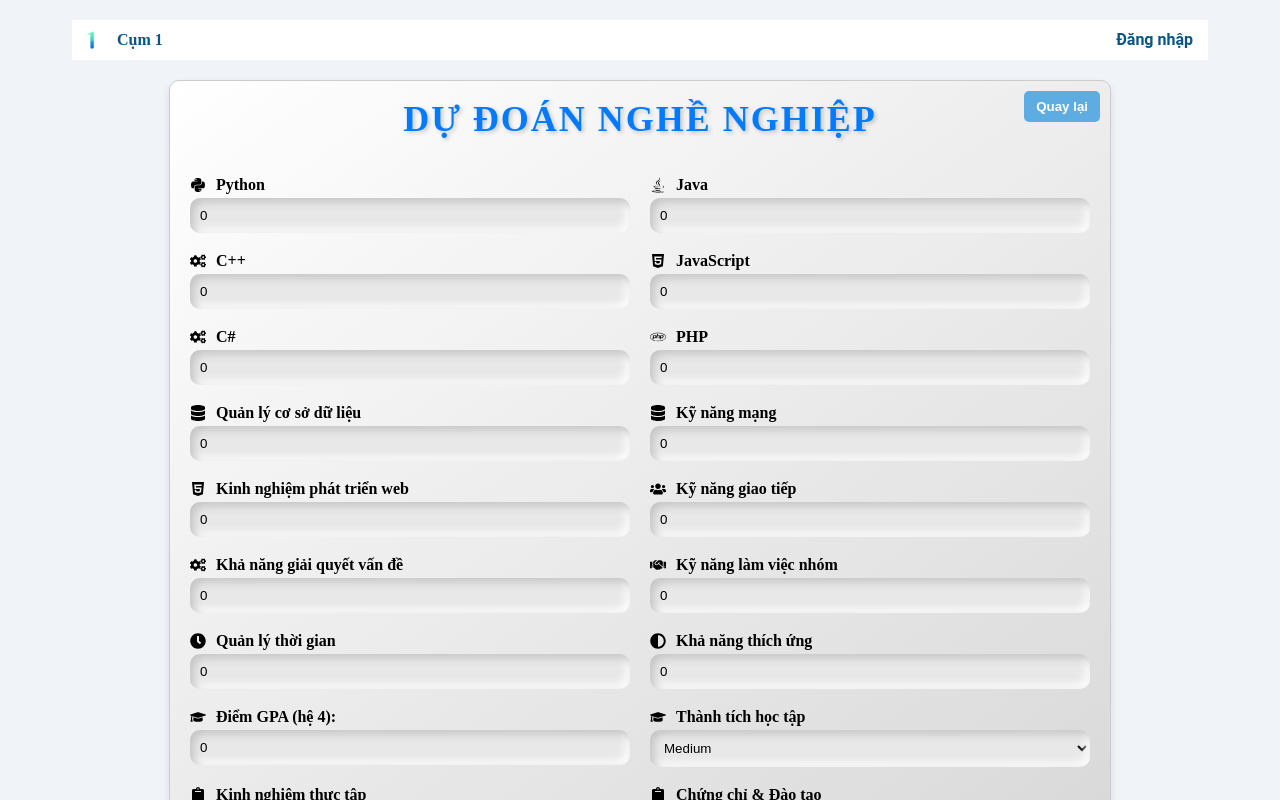
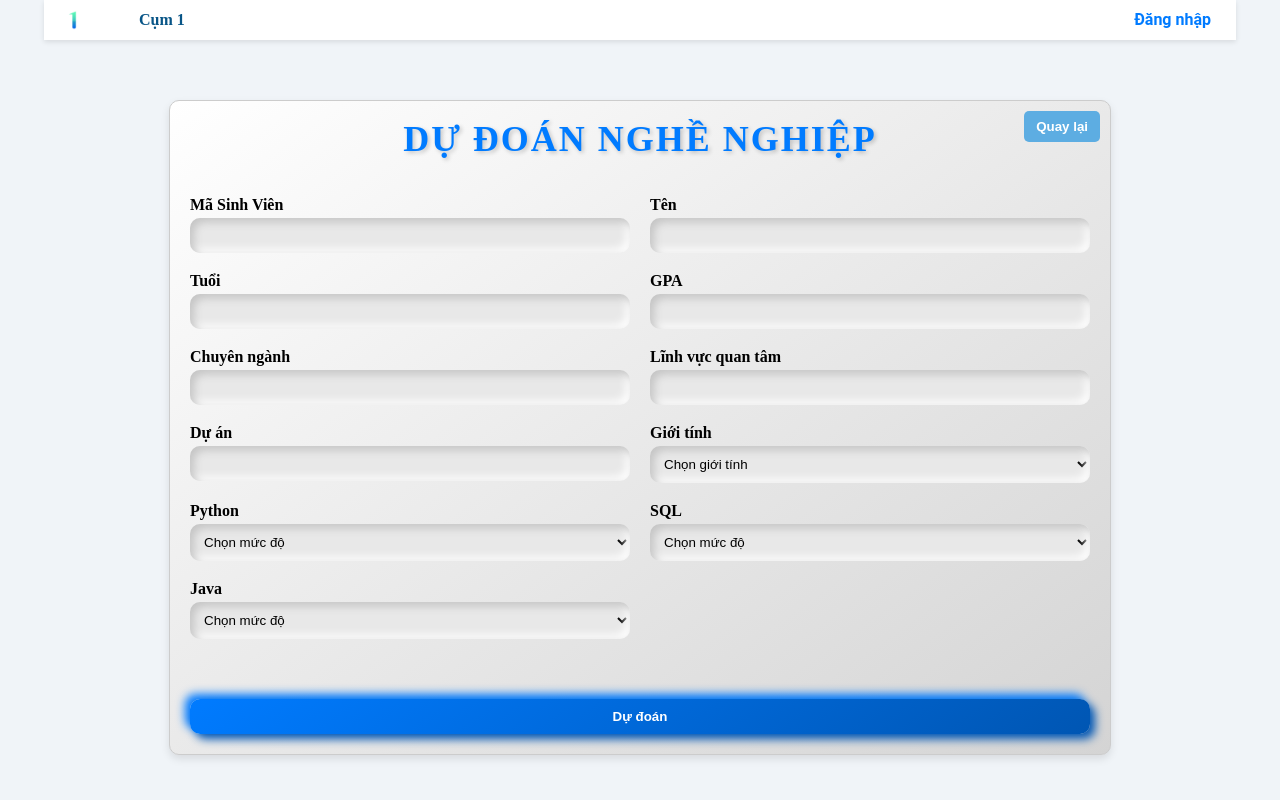
Before and after one commit to QD22082003/Job-web, a React (Create React App) app: page /search-detail in a window 1280 px wide. Shown: the top 800 px of the page. Built offline with nearby package versions, Linux system fonts and the light colour scheme.

Commit message:
Updated UI Search Detail and Header

```diff
--- a/src/components/Detail/Detail.js
+++ b/src/components/Detail/Detail.js
@@ -1,19 +1,14 @@
 import React, { useEffect, useState } from "react";
-import "./Detail.css";
+import { useParams } from "react-router-dom";
 import axios from "axios";
-import { FaBriefcase, FaDollarSign } from "react-icons/fa";
+import { useNavigate } from "react-router-dom";
 import {
-  FaSearch,
   FaMapMarkerAlt,
-  FaIndustry,
-  FaUsers,
-  FaGlobe,
   FaEye,
 } from "react-icons/fa";
-import Logo from "../../assets/logo-tlu.png";
-import logoweb from "../../assets/1.png";
-import { useNavigate } from "react-router-dom";
-import { useParams } from "react-router-dom";
+import Header from "../../components/Header/Header";
+import "./Detail.css";
+
 const Detail = () => {
   const { companyName } = useParams();
   const [companyData, setCompanyData] = useState(null);
@@ -54,15 +49,8 @@ const Detail = () => {
   return (
     <div className="detail-container">
       {/* Header */}
-      <header className="header">
-        <div className="header-content">
-          <img src={logoweb} alt="Job" className="logo-image" />
-          <label className="label-cum">Cụm 1</label>
-          <div className="auth-links">
-            <a href="/login">Đăng nhập</a> | <a href="/signup">Đăng kí</a>
-          </div>
-        </div>
-      </header>
+      <Header />
+
 
       {/* Search Section */}
       {/* <div className="search-section-block">
@@ -180,8 +168,8 @@ const Detail = () => {
             <p
               style={{
                 fontWeight: "500",
-                lineHeight: "1.8", // Tăng khoảng cách giữa các dòng
-                fontStyle: "italic", // Chữ in nghiêng
+                lineHeight: "1.8",
+                fontStyle: "italic",
               }}
             >
               {companyData?.companyProfile}
--- a/src/components/Header/Header.css
+++ b/src/components/Header/Header.css
@@ -1,12 +1,14 @@
 .header {
+  position: fixed;
+  top: 0;
+  left: 0;
+  right: 0;
   display: flex;
   justify-content: space-between;
   padding: 10px 10px;
   background-color: #fff;
-
-  width: 90%;
-  margin-left: auto;
-  margin-right: auto;
+  z-index: 1000;
+  box-shadow: 0 2px 5px rgba(0, 0, 0, 0.1);
 }
 
 .home-link {
--- a/src/components/Home/Home.css
+++ b/src/components/Home/Home.css
@@ -1,6 +1,5 @@
 .home-container {
   font-family: 'Roboto', Arial, sans-serif;
-
   color: #333;
 }
 
@@ -15,16 +14,19 @@
   margin-left: auto;
   margin-right: auto;
 }
+
 .auth-links {
   margin-left: auto;
   color: #085587;
 
 }
-  .label-cum{
+
+.label-cum {
   color: #085587;
   font-size: 16px;
   font-weight: bold;
 }
+
 .auth-links a {
   color: #085587;
   text-decoration: none;
@@ -37,14 +39,16 @@
 .search-section {
   background: linear-gradient(to right, #00c6ff, #0072ff);
   text-align: center;
-    padding:25px 10px;
+  padding: 25px 10px;
   color: #fff;
   width: 90%;
   margin-left: auto;
   margin-right: auto;
   border-radius: 10px;
+  margin-top: 60px;
 }
-  .header-content{
+
+.header-content {
   display: flex;
   justify-content: center;
   align-items: center;
@@ -58,11 +62,12 @@
 }
 
 .search-box {
+  margin-top: 8px;
   display: flex;
   position: absolute;
   justify-content: center;
   background-color: #0072ff;
-    left: 50%; /* Dịch sang 50% của màn hình */
+  left: 50%;
   transform: translateX(-50%);
   box-shadow: 0px 4px 10px rgba(0, 114, 255, 0.5);
   border-radius: 100px !important;
@@ -86,22 +91,23 @@
 }
 
 /* Filters */
-
 .content-block {
-    display: flex; /* Sử dụng Flexbox để chia bố cục */
-    gap: 20px; /* Khoảng cách giữa 2 phần */
+  display: flex;
+  gap: 20px;
   width: 90%;
   margin-top: 20px;
   margin-left: auto;
   margin-right: auto;
 }
-  .checkbox-block{
+
+.checkbox-block {
   color: #085587;
   font-size: 14px;
 }
+
 .filter-section {
-    flex: 0 0 20%; /* Phần bên trái chiếm 20% */
-    background-color: #ffff; /* Màu nền nhẹ */
+  flex: 0 0 20%;
+  background-color: #ffff;
   padding: 15px;
   box-shadow: 0px 4px 10px rgba(0, 114, 255, 0.5);
   border-radius: 10px;
@@ -109,19 +115,21 @@
 }
 
 .featured-jobs {
-    flex: 1; /* Phần còn lại chiếm 80% */
+  flex: 1;
   background-color: #ffffff;
   padding: 15px;
   box-shadow: 0px 4px 10px rgba(0, 114, 255, 0.5);
   border-radius: 10px;
 }
-  .filter-box{
+
+.filter-box {
   background-color: #fff;
 }
+
 .filter-box h3,
 .featured-jobs h3 {
   margin-bottom: 10px;
-    color: #085587; /* Màu cho tiêu đề */
+  color: #085587;
 }
 
 .filter-box ul,
@@ -174,22 +182,25 @@
   margin-right: 5px;
   color: #007bff;
 }
+
 .job-text {
   font-size: 16px;
   color: #085587;
   font-weight: bold;
-    transition: color 0.3s ease; /* Hiệu ứng chuyển màu mượt mà */
-  }
-  .job-list li:hover .job-text{
-    color: orange; /* Chuyển thành màu cam khi hover */
   transition: color 0.3s ease;
 }
 
-  .cp-text{
+.job-list li:hover .job-text {
+  color: orange;
+  transition: color 0.3s ease;
+}
+
+.cp-text {
   font-size: 12px;
   font-weight: 600;
 }
-  .ad-text{
+
+.ad-text {
   font-size: 10px;
   font-weight: 300;
 }
--- a/src/components/Search/Search.css
+++ b/src/components/Search/Search.css
@@ -7,6 +7,7 @@
     margin-left: auto;
     margin-right: auto;
     border-radius: 10px;
+    margin-top: 60px;
 }
 
 .header-content {
@@ -23,6 +24,7 @@
 }
 
 .search-box {
+    margin-top: 8px;
     display: flex;
     position: absolute;
     justify-content: center;
--- a/src/containers/SearchDetail/SearchDetail.css
+++ b/src/containers/SearchDetail/SearchDetail.css
@@ -2,15 +2,23 @@
     display: flex;
     flex-direction: column;
     align-items: center;
-    justify-content: center;
+    justify-content: flex-start;
     padding: 20px;
     background: #f0f4f8;
     min-height: 100vh;
     overflow-y: auto;
 }
 
+.search-detail-container > .Header {
+    width: 100%;
+    position: fixed;
+    top: 0;
+    z-index: 100;
+}
+
+
 .search-detail-form {
-    margin-top: 20px;
+    margin-top: 80px;
     background: linear-gradient(145deg, #fff, #d4d4d4);
     box-shadow: 8px 8px 15px #c3c3c3, -8px -8px 15px #fff;
     border-radius: 20px;
@@ -68,6 +76,7 @@
 }
 
 .submit-button {
+    margin-top: 40px;
     padding: 10px;
     font-weight: bold;
     color: #fff;
--- a/src/containers/SearchDetail/SearchDetail.js
+++ b/src/containers/SearchDetail/SearchDetail.js
@@ -3,137 +3,76 @@ import axios from "axios";
 import Header from "../../components/Header/Header";
 import { Formik, Field, Form } from "formik";
 import * as Yup from "yup";
-import {
-    FaClipboard,
-    FaGraduationCap,
-    FaChalkboardTeacher,
-    FaPython,
-    FaJava,
-    FaCogs,
-    FaHtml5,
-    FaPhp,
-    FaDatabase,
-    FaUsers,
-    FaHandshake,
-    FaClock,
-    FaAdjust,
-} from "react-icons/fa";
 import "./SearchDetail.css";
 
 const SearchDetail = () => {
-    const [careerGoal, setCareerGoal] = useState("");
+    const [futureCareer, setFutureCareer] = useState("");
 
     const initialValues = {
-        python: 0,
-        java: 0,
-        cpp: 0,
-        javascript: 0,
-        csharp: 0,
-        php: 0,
-        database_management: 0,
-        networking_skills: 0,
-        web_development_experience: 0,
-        communication_skills: 0,
-        problem_solving_abilities: 0,
-        teamwork_collaboration: 0,
-        time_management: 0,
-        adaptability: 0,
-        gpa: 0.0,
-        academic_achievements: "Medium",
-        internship_experience: "No",
-        certifications_training: "No",
-        leadership_experience: "No",
+        student_id: "",
+        name: "",
+        gender: "",
+        age: "",
+        gpa: "",
+        major: "",
+        interested_domain: "",
+        projects: "",
+        python: "",
+        sql: "",
+        java: "",
     };
 
     const validationSchema = Yup.object({
-        python: Yup.number()
-            .min(0, "Nhập trong khoảng 0 đến 10")
-            .max(10, "Nhập trong khoảng 0 đến 10")
+        student_id: Yup.string().required("Trường này là bắt buộc"),
+        name: Yup.string()
+            .matches(/^[a-zA-ZÀ-ỹ\s]+$/, "Tên chỉ được chứa chữ")
             .required("Trường này là bắt buộc"),
-        java: Yup.number()
-            .min(0, "Nhập trong khoảng 0 đến 10")
-            .max(10, "Nhập trong khoảng 0 đến 10")
+        gender: Yup.string()
+            .oneOf(["Male", "Female"], "Giới tính không hợp lệ")
             .required("Trường này là bắt buộc"),
-        cpp: Yup.number()
-            .min(0, "Nhập trong khoảng 0 đến 10")
-            .max(10, "Nhập trong khoảng 0 đến 10")
-            .required("Trường này là bắt buộc"),
-        javascript: Yup.number()
-            .min(0, "Nhập trong khoảng 0 đến 10")
-            .max(10, "Nhập trong khoảng 0 đến 10")
-            .required("Trường này là bắt buộc"),
-        csharp: Yup.number()
-            .min(0, "Nhập trong khoảng 0 đến 10")
-            .max(10, "Nhập trong khoảng 0 đến 10")
-            .required("Trường này là bắt buộc"),
-        php: Yup.number()
-            .min(0, "Nhập trong khoảng 0 đến 10")
-            .max(10, "Nhập trong khoảng 0 đến 10")
-            .required("Trường này là bắt buộc"),
-        database_management: Yup.number()
-            .min(0, "Nhập trong khoảng 0 đến 10")
-            .max(10, "Nhập trong khoảng 0 đến 10")
-            .required("Trường này là bắt buộc"),
-        networking_skills: Yup.number()
-            .min(0, "Nhập trong khoảng 0 đến 10")
-            .max(10, "Nhập trong khoảng 0 đến 10")
-            .required("Trường này là bắt buộc"),
-        web_development_experience: Yup.number()
-            .min(0, "Nhập trong khoảng 0 đến 10")
-            .max(10, "Nhập trong khoảng 0 đến 10")
-            .required("Trường này là bắt buộc"),
-        communication_skills: Yup.number()
-            .min(0, "Nhập trong khoảng 0 đến 10")
-            .max(10, "Nhập trong khoảng 0 đến 10")
-            .required("Trường này là bắt buộc"),
-        problem_solving_abilities: Yup.number()
-            .min(0, "Nhập trong khoảng 0 đến 10")
-            .max(10, "Nhập trong khoảng 0 đến 10")
-            .required("Trường này là bắt buộc"),
-        teamwork_collaboration: Yup.number()
-            .min(0, "Nhập trong khoảng 0 đến 10")
-            .max(10, "Nhập trong khoảng 0 đến 10")
-            .required("Trường này là bắt buộc"),
-        time_management: Yup.number()
-            .min(0, "Nhập trong khoảng 0 đến 10")
-            .max(10, "Nhập trong khoảng 0 đến 10")
-            .required("Trường này là bắt buộc"),
-        adaptability: Yup.number()
-            .min(0, "Nhập trong khoảng 0 đến 10")
-            .max(10, "Nhập trong khoảng 0 đến 10")
+        age: Yup.number()
+            .min(1, "Tuổi phải lớn hơn 0")
+            .max(100, "Tuổi không hợp lệ")
             .required("Trường này là bắt buộc"),
         gpa: Yup.number()
             .min(0, "Điểm GPA phải từ 0")
             .max(4, "Điểm GPA tối đa là 4")
             .required("Trường này là bắt buộc"),
-        academic_achievements: Yup.string().required("Trường này là bắt buộc"),
-        internship_experience: Yup.string().required("Trường này là bắt buộc"),
-        certifications_training: Yup.string().required("Trường này là bắt buộc"),
-        leadership_experience: Yup.string().required("Trường này là bắt buộc"),
+        major: Yup.string().required("Trường này là bắt buộc"),
+        interested_domain: Yup.string().required("Trường này là bắt buộc"),
+        projects: Yup.string().required("Trường này là bắt buộc"),
+        python: Yup.string()
+            .oneOf(["Strong", "Average", "Weak"], "Giá trị không hợp lệ")
+            .required("Trường này là bắt buộc"),
+        sql: Yup.string()
+            .oneOf(["Strong", "Average", "Weak"], "Giá trị không hợp lệ")
+            .required("Trường này là bắt buộc"),
+        java: Yup.string()
+            .oneOf(["Strong", "Average", "Weak"], "Giá trị không hợp lệ")
+            .required("Trường này là bắt buộc"),
     });
 
     const handleSubmit = async (values) => {
         try {
             const response = await axios.post("https://api/test", values);
-            setCareerGoal(response.data.careerGoal);
+            setFutureCareer(response.data.futureCareer);
         } catch (error) {
-            console.error("Error predicting career goal:", error);
+            console.error("Error predicting future career:", error);
         }
     };
 
     return (
         <div className="search-detail-container">
-            {/* Header */}
             <Header />
 
             <Formik
                 initialValues={initialValues}
                 validationSchema={validationSchema}
                 onSubmit={handleSubmit}
-                validateOnBlur={true}
-                validateOnChange={true}
+                validateOnBlur
+                validateOnChange
             >
-                {({ values, touched, errors, handleChange, handleBlur, validateForm, submitForm }) => (
+                {({ touched, errors }) => (
                     <Form className="search-detail-form">
                         <button type="button" onClick={() => window.history.back()} className="back-button-top-right">
                             Quay lại
@@ -141,111 +80,61 @@ const SearchDetail = () => {
 
                         <h2>Dự đoán Nghề Nghiệp</h2>
 
-                        {/* Các trường nhập từ 0-10 */}
-                        {[
-                            { name: "python", label: "Python", icon: <FaPython /> },
-                            { name: "java", label: "Java", icon: <FaJava /> },
-                            { name: "cpp", label: "C++", icon: <FaCogs /> },
-                            { name: "javascript", label: "JavaScript", icon: <FaHtml5 /> },
-                            { name: "csharp", label: "C#", icon: <FaCogs /> },
-                            { name: "php", label: "PHP", icon: <FaPhp /> },
-                            { name: "database_management", label: "Quản lý cơ sở dữ liệu", icon: <FaDatabase /> },
-                            { name: "networking_skills", label: "Kỹ năng mạng", icon: <FaDatabase /> },
-                            {
-                                name: "web_development_experience",
-                                label: "Kinh nghiệm phát triển web",
-                                icon: <FaHtml5 />,
-                            },
-                            { name: "communication_skills", label: "Kỹ năng giao tiếp", icon: <FaUsers /> },
-                            {
-                                name: "problem_solving_abilities",
-                                label: "Khả năng giải quyết vấn đề",
-                                icon: <FaCogs />,
-                            },
-                            { name: "teamwork_collaboration", label: "Kỹ năng làm việc nhóm", icon: <FaHandshake /> },
-                            { name: "time_management", label: "Quản lý thời gian", icon: <FaClock /> },
-                            { name: "adaptability", label: "Khả năng thích ứng", icon: <FaAdjust /> },
-                        ].map(({ name, label, icon }) => (
-                            <div
-                                key={name}
-                                className={`form-group ${touched[name] && errors[name] ? "error-field" : ""}`}
-                            >
-                                <label>
-                                    {icon} {label}
-                                </label>
-                                <Field
-                                    type="number"
-                                    name={name}
-                                    min="0"
-                                    max="10"
-                                    required
-                                    value={values[name]}
-                                    onChange={handleChange}
-                                    onBlur={handleBlur}
-                                />
-                                {touched[name] && errors[name] && <div className="error">{errors[name]}</div>}
-                            </div>
-                        ))}
+                        {/* Các trường nhập liệu */}
+                        {[{ name: "student_id", label: "Mã Sinh Viên" },
+                          { name: "name", label: "Tên" },
+                          { name: "age", label: "Tuổi", type: "number" },
+                          { name: "gpa", label: "GPA", type: "number" },
+                          { name: "major", label: "Chuyên ngành" },
+                          { name: "interested_domain", label: "Lĩnh vực quan tâm" },
+                          { name: "projects", label: "Dự án" }].map(
+                            ({ name, label, type = "text" }) => (
+                                <div key={name} className={`form-group ${touched[name] && errors[name] ? "error-field" : ""}`}>
+                                    <label>{label}</label>
+                                    <Field type={type} name={name} />
+                                    {touched[name] && errors[name] && <div className="error">{errors[name]}</div>}
+                                </div>
+                            )
+                        )}
 
-                        {/* GPA */}
-                        <div className={`form-group ${touched.gpa && errors.gpa ? "error-field" : ""}`}>
-                            <label>
-                                <FaGraduationCap /> Điểm GPA (hệ 4):
-                            </label>
-                            <Field type="number" name="gpa" step="0.1" min="0" max="4" required />
-                            {touched.gpa && errors.gpa && <div className="error">{errors.gpa}</div>}
+                        {/* Dropdown Giới tính */}
+                        <div className={`form-group ${touched.gender && errors.gender ? "error-field" : ""}`}>
+                            <label>Giới tính</label>
+                            <Field as="select" name="gender">
+                                <option value="">Chọn giới tính</option>
+                                <option value="Male">Male</option>
+                                <option value="Female">Female</option>
+                            </Field>
+                            {touched.gender && errors.gender && <div className="error">{errors.gender}</div>}
                         </div>
 
-                        {/* Các trường select */}
-                        {[
-                            {
-                                name: "academic_achievements",
-                                options: ["Medium", "High", "Low"],
-                                icon: <FaGraduationCap />,
-                            },
-                            { name: "internship_experience", options: ["No", "Yes"], icon: <FaClipboard /> },
-                            { name: "certifications_training", options: ["No", "Yes"], icon: <FaClipboard /> },
-                            { name: "leadership_experience", options: ["No", "Yes"], icon: <FaChalkboardTeacher /> },
-                        ].map(({ name, options, icon }) => (
-                            <div
-                                key={name}
-                                className={`form-group ${touched[name] && errors[name] ? "error-field" : ""}`}
-                            >
-                                <label>
-                                    {icon}
-                                    {name === "academic_achievements" && "Thành tích học tập"}
-                                    {name === "internship_experience" && "Kinh nghiệm thực tập"}
-                                    {name === "certifications_training" && "Chứng chỉ & Đào tạo"}
-                                    {name === "leadership_experience" && "Kinh nghiệm lãnh đạo"}
-                                </label>
-                                <Field as="select" name={name} required>
-                                    {options.map((option) => (
-                                        <option key={option} value={option}>
-                                            {option}
-                                        </option>
-                                    ))}
+                        {/* Trường chọn mức độ */}
+                        {[{ name: "python", label: "Python" },
+                          { name: "sql", label: "SQL" },
+                          { name: "java", label: "Java" }].map(({ name, label }) => (
+                            <div key={name} className={`form-group ${touched[name] && errors[name] ? "error-field" : ""}`}>
+                                <label>{label}</label>
+                                <Field as="select" name={name}>
+                                    <option value="">Chọn mức độ</option>
+                                    <option value="Strong">Strong</option>
+                                    <option value="Average">Average</option>
+                                    <option value="Weak">Weak</option>
                                 </Field>
                                 {touched[name] && errors[name] && <div className="error">{errors[name]}</div>}
                             </div>
                         ))}
 
-                        <button
-                            type="button"
-                            onClick={() => {
-                                validateForm().then(() => submitForm());
-                            }}
-                            className="submit-button"
-                        >
+                        <button type="submit" className="submit-button">
                             Dự đoán
                         </button>
                     </Form>
                 )}
             </Formik>
 
-            {careerGoal && (
+            {futureCareer && (
                 <div className="result">
                     <h3>Nghề nghiệp dự kiến:</h3>
-                    <p>{careerGoal}</p>
+                    <p>{futureCareer}</p>
                 </div>
             )}
         </div>
```
Also changed, not shown: src/components/Home/Home.js (+18 -46 lines). Lines whose indentation alone changed are shown as unchanged.
